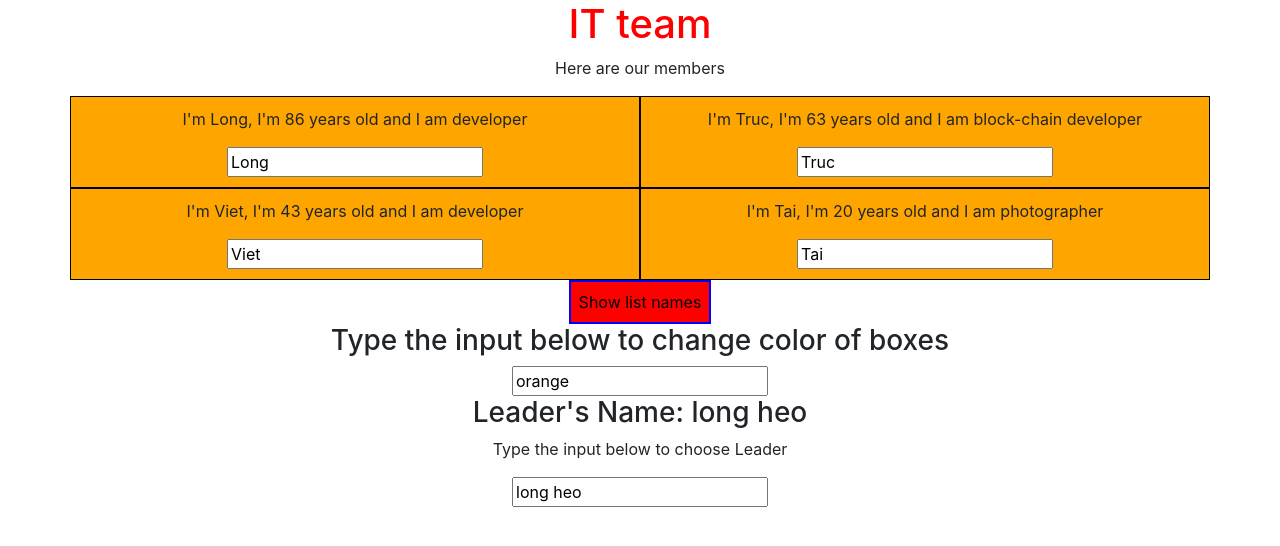
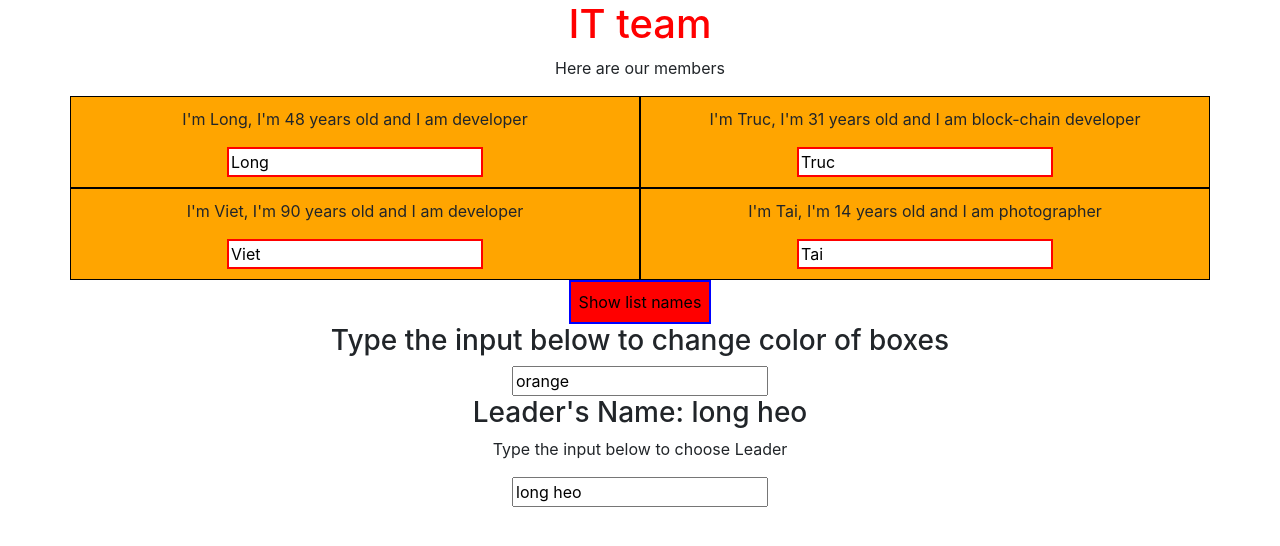
Before and after one commit to trlong357/React, a React (Create React App) app: page / in a window 1280 px wide. Both pictures are taken after a click on the button "Show list names". Shown: the top 546 px of the page. Built offline with nearby package versions, Linux system fonts and the light colour scheme.

Commit message:
70. Intro Styled Components

```diff
--- a/package.json
+++ b/package.json
@@ -12,6 +12,7 @@
     "react-bootstrap": "^1.4.3",
     "react-dom": "^17.0.1",
     "react-scripts": "4.0.1",
+    "styled-components": "^5.2.1",
     "web-vitals": "^0.2.4"
   },
   "scripts": {
--- a/src/Person/Person.js
+++ b/src/Person/Person.js
@@ -1,7 +1,8 @@
 import React, { Component } from "react";
 import "./Person.css";
 import "bootstrap/dist/css/bootstrap.min.css";
-import Radium from "radium";
+import styled from "styled-components";
+// https://styled-components.com/docs/basics#installation
 class Person extends Component {
   state = {
     show: true,
@@ -12,13 +13,23 @@ class Person extends Component {
   };
 
   render() {
-    const adjInput = {
-      "@media (max-width: 460px)": {
-        backgroundColor: "red",
-        width: "80%",
-      },
-    };
+    // const adjInput = {
+    // "@media (max-width: 460px)": {
+    //   backgroundColor: "red",
+    //   width: "80%",
+    // },
+    // };
 
+    // -----
+    // luu y code css
+    const InputStyle = styled.input`
+      @media (max-width: 450px) {
+        background-color: red;
+        width: 80%;
+      }
+      border: 2px solid red;
+    `;
+    // ----
     let showPerson = (
       <div>
         <p>
@@ -26,12 +37,11 @@ class Person extends Component {
           and I am {this.props.job}
         </p>
         <p>{this.props.children}</p>
-        <input
-          style={adjInput}
+        <InputStyle
           type="text"
           onChange={this.props.changed}
           value={this.props.name}
-        ></input>
+        ></InputStyle>
       </div>
     );
 
@@ -48,4 +58,4 @@ class Person extends Component {
   }
 }
 
-export default Radium(Person);
+export default Person;
```
Also changed, not shown: src/App.js (+4 -4 lines), 2 other files (tests, documents, lock files or other folders).
